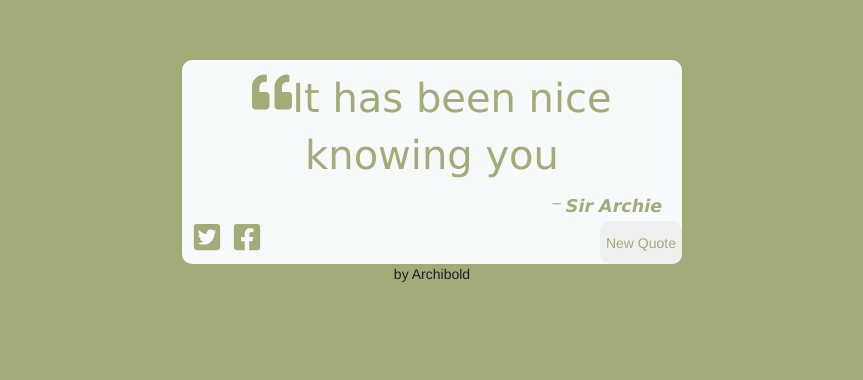
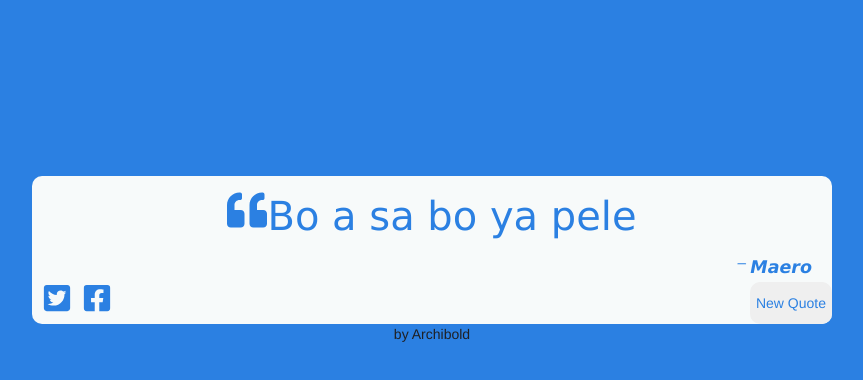
Before and after one commit to ArchieOmatla/randq, a React (Create React App) app: page / in a window 1280 px wide. Shown: the part 140-520 px from the top of the page, without its empty margins (208-1071 px from the left). Built offline with nearby package versions, Linux system fonts and the light colour scheme.

Commit message:
appUpdate

```diff
--- a/public/index.html
+++ b/public/index.html
@@ -33,12 +33,10 @@
     <title>Random Quote Generator</title>
   </head>
   <body>
-    <div class="container-fluid">
-      <div id="quote-box"></div>
-      <div id="Coder">
-        by
-        <a href="https://codepen.io/archieomatla" target="_blank">Archibold</a>
-      </div>
+    <div id="quote-box"></div>
+    <div id="Coder">
+      by
+      <a href="https://codepen.io/archieomatla" target="_blank">Archibold</a>
     </div>
     <!--<script type="module" src="./App.jsx"></script>-->
     <!--
--- a/src/App.js
+++ b/src/App.js
@@ -6,8 +6,12 @@ import { BsDash } from "react-icons/bs";
 
 const QUOTES = [
   { quote: "Stop crying", author: "Archibold" },
-  { quote: "Why you crying", author: "Archie" },
-  { quote: "Cry later when i am not around", author: "Mr.Thula" },
+  {
+    quote:
+      "Imagine being impressed by a bottle of hennessey with no hennessey inside",
+    author: "Maero",
+  },
+  { quote: "Cry later when I am not around", author: "Mr.Thula" },
   { quote: "Seriously stop crying", author: "Omatla" },
   { quote: "I am not a shoulder to cry on", author: "Sir Archibold" },
   { quote: "Should I call your mum", author: "Mr. Archibold" },
@@ -27,14 +31,14 @@ function randInt(max) {
 }
 
 const App = () => {
-  const [index, randNum] = useState(randInt(10));
+  const [index, randNum] = useState(randInt(QUOTES.length));
   document.querySelector("body").className = "scheme" + index;
 
   function handleClick() {
-    randNum(randInt(10));
-    let strg = "scheme" + index;
+    randNum(randInt(QUOTES.length));
+    //let strg = "scheme" + cssIndex;
     document.querySelector("body").className = "";
-    document.querySelector("body").classList.add(strg);
+    document.querySelector("body").classList.add("scheme" + index);
   }
 
   return (
@@ -84,8 +88,4 @@ const MyButton = ({ onClick, className }) => {
   );
 };
 
-/*const container = document.getElementById("quote-box");
-const root = createRoot(container);
-root.render(<App />);*/
-
 export default App;
--- a/src/index.css
+++ b/src/index.css
@@ -1,12 +1,19 @@
+html {
+  height: 100%;
+  box-sizing: border-box;
+}
+
 body {
+  height: inherit;
+  display: flex;
+  align-items: center;
   justify-content: center;
-  align-items: center;
+  flex-flow: column;
 }
 #quote-box {
   text-align: right;
   background-color: #f7fafa;
-  width: 50rem;
-  margin: 20rem auto 0rem;
+  width: 100vh;
   border-radius: 1rem;
 }
 blockquote {
@@ -60,7 +67,7 @@ button {
   clear: both;
 }
 body.scheme1 {
-  background-color: #a68f97;
+  background-color: #524046;
 }
 body.scheme2 {
   background-color: #8aa6a3;
@@ -72,28 +79,33 @@ body.scheme4 {
   background-color: rgb(136, 106, 163);
 }
 body.scheme5 {
-  background-color: rgb(129, 136, 35);
+  background-color: rgb(99, 104, 27);
 }
 body.scheme6 {
-  background-color: rgb(190, 147, 82);
+  background-color: rgb(110, 85, 46);
 }
 body.scheme7 {
   background-color: #a63f65;
 }
 body.scheme8 {
-  background-color: #a3ab78;
+  background-color: #494e2b;
 }
 body.scheme9 {
   background-color: rgb(43, 128, 226);
 }
+
+body.scheme10 {
+  background-color: rgb(93, 73, 121);
+}
+
 body.scheme0 {
   background-color: #6a8c69;
 }
 .scheme1 {
-  color: #a68f97;
+  color: #524046;
 }
 .scheme2 {
-  color: #8aa6a3;
+  color: #456360;
 }
 .scheme3 {
   color: #8c7632;
@@ -102,22 +114,22 @@ body.scheme0 {
   color: rgb(136, 106, 163);
 }
 .scheme5 {
-  color: rgb(129, 136, 35);
+  color: rgb(99, 104, 27);
 }
 .scheme6 {
-  color: rgb(190, 147, 82);
+  color: rgb(110, 85, 46);
 }
 .scheme7 {
   color: #a63f65;
 }
 .scheme8 {
-  color: #a3ab78;
+  color: #494e2b;
 }
 .scheme9 {
   color: rgb(43, 128, 226);
 }
 .scheme10 {
-  color: rgb(148, 115, 190);
+  color: rgb(93, 73, 121);
 }
 .scheme0 {
   color: #6a8c69;
```
